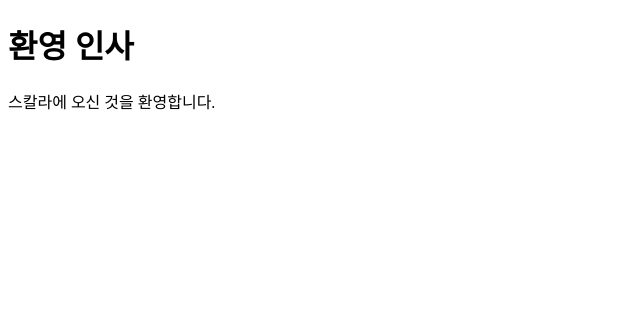
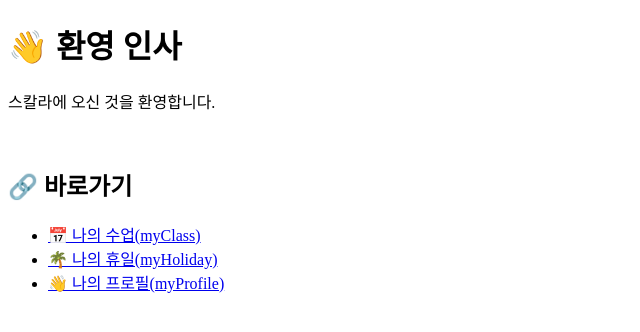
Before and after one commit to youjin09222/skala-html-260723, a plain HTML site: page SKALA-FRONT/html/index.html in a window 1280 px wide. Shown: the whole page, without its empty margins (0-640 px from the left). Drawn offline with Linux system fonts and the light colour scheme.

Commit message:
[UPDATE] index 바로가기 링크 추가 (#11)

```diff
--- a/SKALA-FRONT/html/index.html
+++ b/SKALA-FRONT/html/index.html
@@ -1,5 +1,6 @@
 <!DOCTYPE html>
 <html lang="ko">
+
 <head>
     <meta charset="UTF-8">
     <meta name="viewport" content="width=device-width, initial-scale=1.0">
@@ -7,12 +8,25 @@
     <!-- [단일 태그 생성] : title{Welcome SKALA} -->
     <title>Welcome SKALA</title>
 </head>
+
 <body>
-    <!-- [카드구조] : div.card>h1{제목}+p{내용} -->
-    <div class="card">
-        <h1>환영 인사</h1>
+    <!-- [머리글] : header>h1{제목}+p{내용} -->
+    <header>
+        <h1>👋 환영 인사</h1>
         <p>스칼라에 오신 것을 환영합니다.</p>
-    </div>
+    </header>
 
+    <br>
+
+    <!-- [링크 영역] : nav>h2{제목}+ul>(li>a[href]{메뉴})*3 -->
+    <nav>
+        <h2>🔗 바로가기</h2>
+        <ul>
+            <li><a href="myClass.html">📅 나의 수업(myClass)</a></li>
+            <li><a href="myHoliday.html">🌴 나의 휴일(myHoliday)</a></li>
+            <li><a href="myProfile.html">👋 나의 프로필(myProfile)</a></li>
+        </ul>
+    </nav>
 </body>
+
 </html>
```
